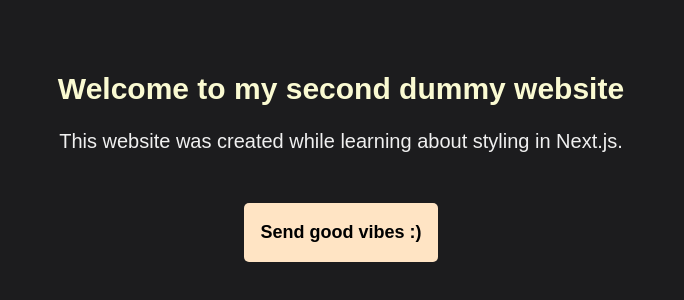
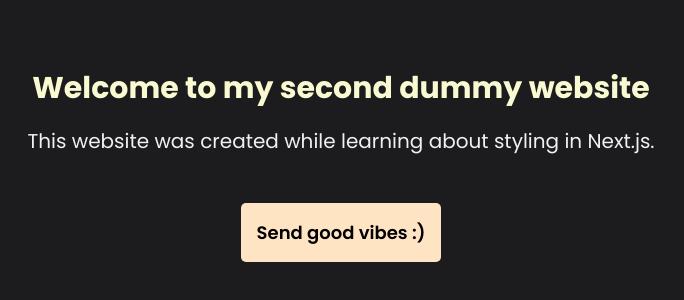
Before and after one commit to KaritaLaine/Fundamentals-of-Next.js, a Next.js app in the folder 2-styling-in-next.js/: page / in a window 1280 px wide. Shown: the part 236-536 px from the top of the page, without its empty margins (299-983 px from the left). Built offline with nearby package versions, Linux system fonts and the light colour scheme.

Commit message:
task3: add and use poppins font globally

```diff
--- a/2-styling-in-next.js/app/globals.css
+++ b/2-styling-in-next.js/app/globals.css
@@ -8,5 +8,5 @@
 body {
 	background: var(--background);
 	color: var(--foreground);
-	font-family: Arial, Helvetica, sans-serif;
+	font-family: Poppins, sans-serif;
 }
--- a/2-styling-in-next.js/app/layout.tsx
+++ b/2-styling-in-next.js/app/layout.tsx
@@ -3,6 +3,13 @@
 const RootLayout = ({ children }: LayoutProps<"/">) => {
 	return (
 		<html lang="en">
+			<head>
+				<link rel="preconnect" href="https://fonts.googleapis.com" />
+				<link
+					href="https://fonts.googleapis.com/css2?family=Poppins:wght@400;500;600;700&display=swap"
+					rel="stylesheet"
+				/>
+			</head>
 			<body className="min-h-full flex flex-col">{children}</body>
 		</html>
 	);
```
